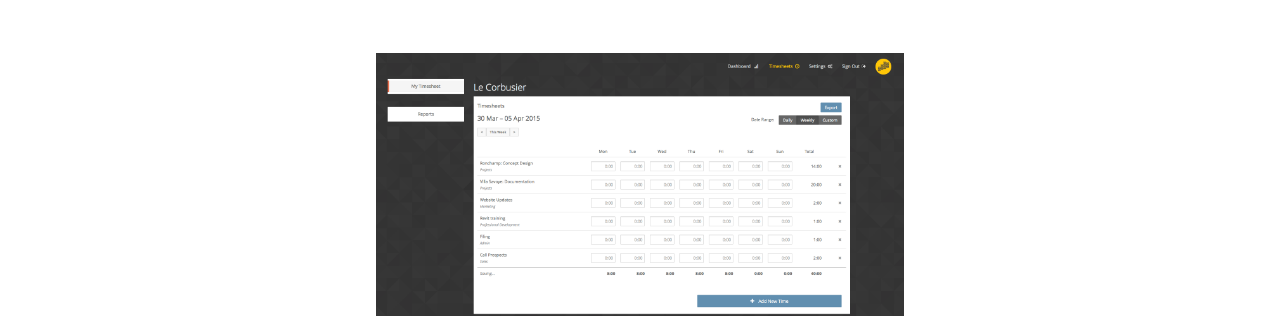
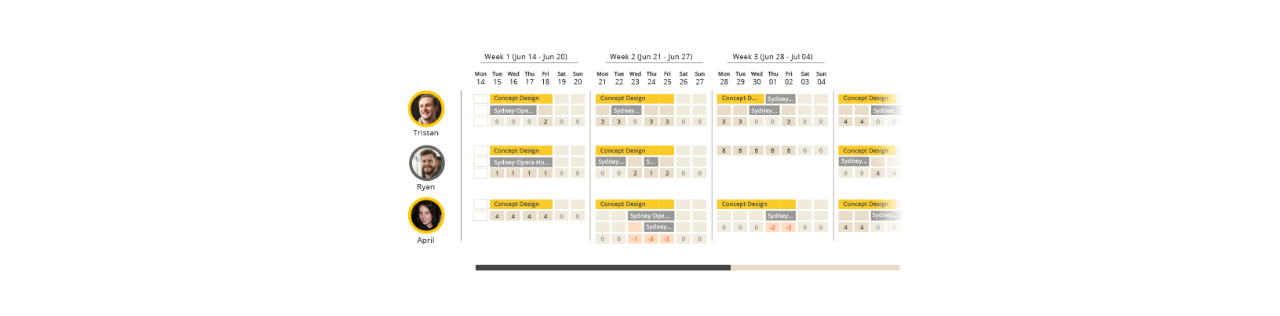
Before and after one commit to amagee/4thought1809, a website: page resourcing.html in a window 1280 px wide. Shown: the part 646-962 px from the top of the page. Drawn offline with Linux system fonts and the light colour scheme; a script that the page names is missing.

Commit message:
fixed resourcing image, now calendar

```diff
--- a/resourcing.html
+++ b/resourcing.html
@@ -56,7 +56,7 @@
 
     <div class="jumbotron">
       <div style="margin-left: 10%; margin-right: 10%;">
-        <img src="/images/screenshot.png" style="max-width: 100%;">
+        <img src="/images/calendar.png" style="max-width: 100%;">
       </div>
     </div>
 
```
Also changed, not shown: templates/resourcing.html (+1 -1 lines), images/calendar.png (added).
